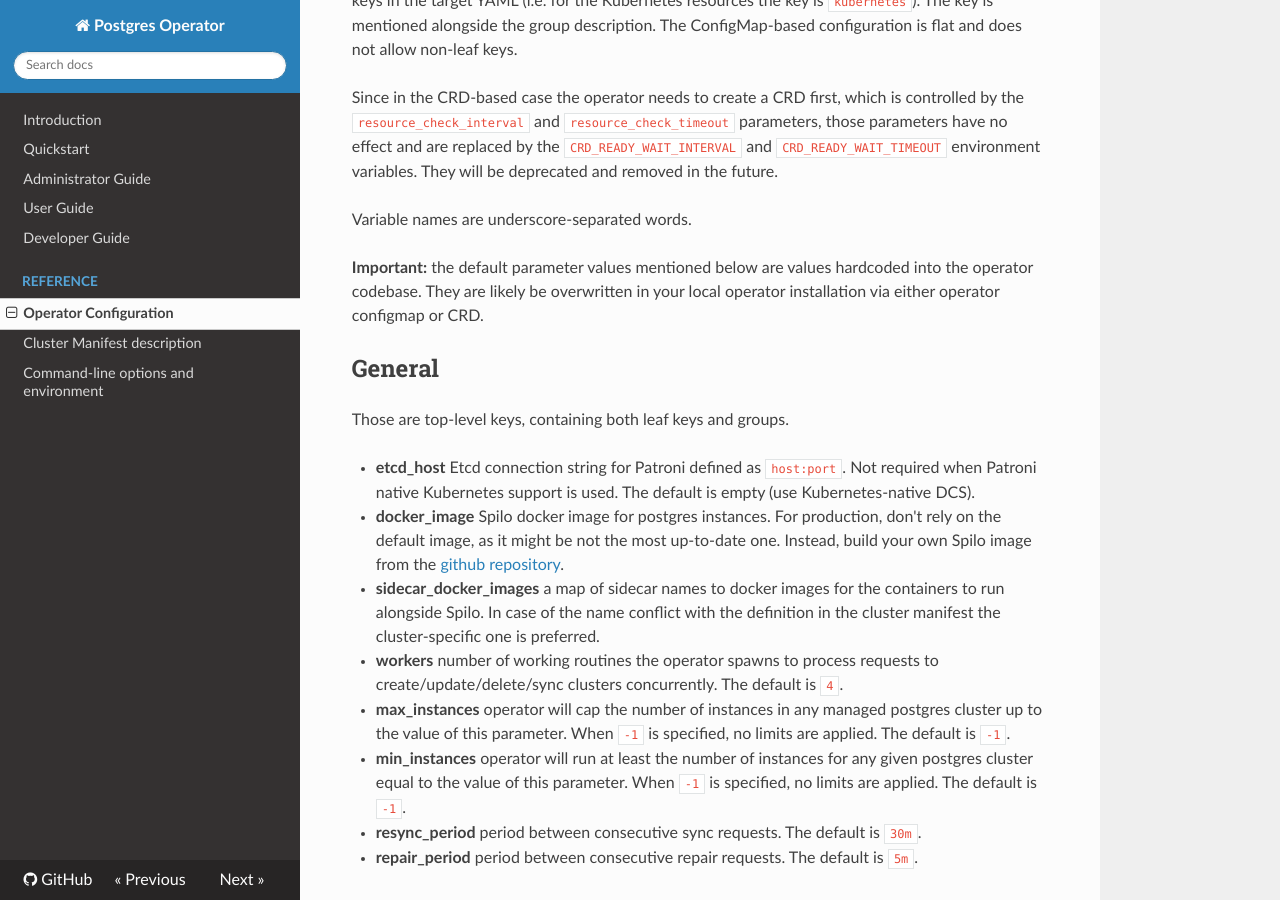
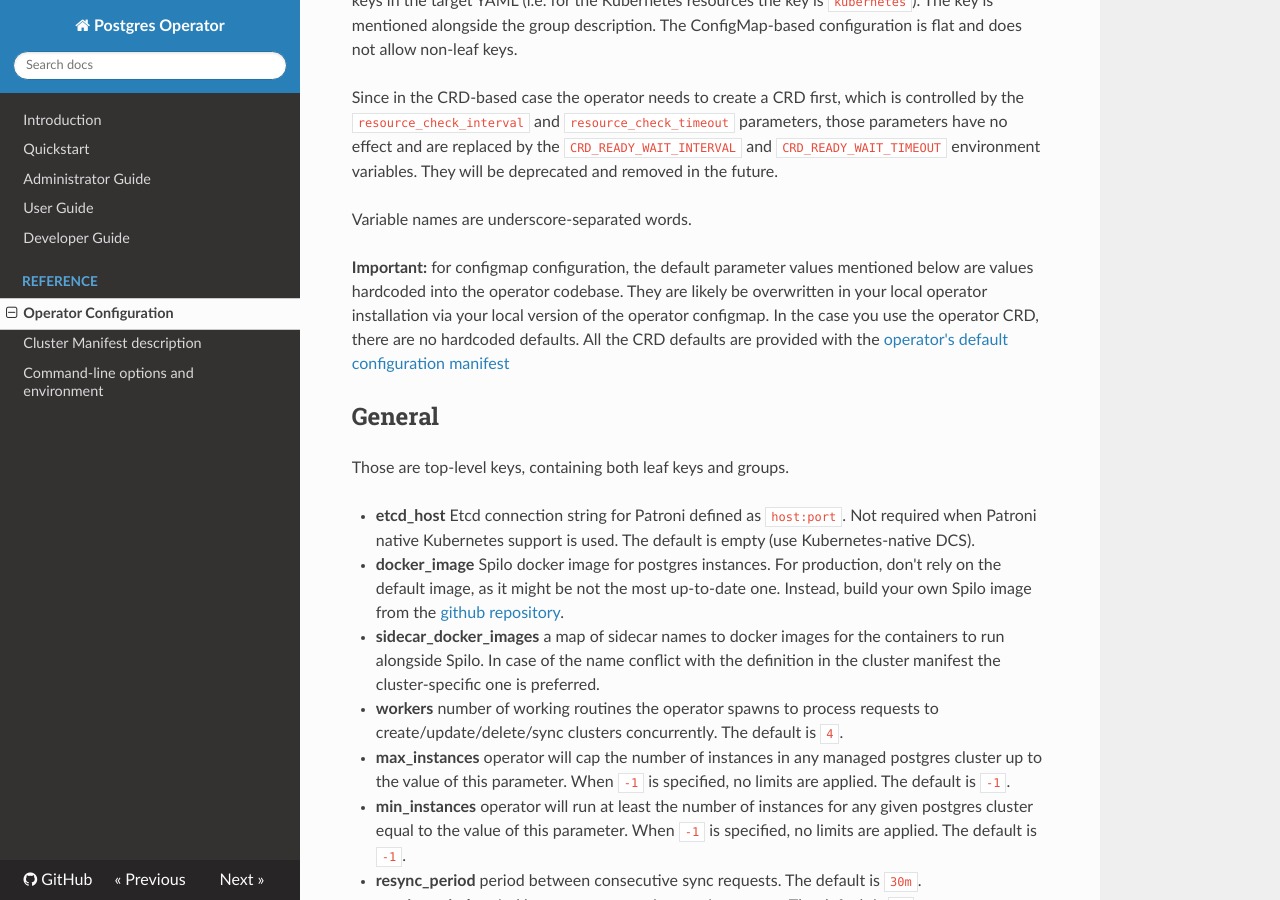
Before and after one commit to zalando/postgres-operator, an MkDocs documentation site: the page built from docs/reference/operator_parameters.md, in a window 1280 px wide and 900 px high, scrolled down 740 px. Built offline with MkDocs 1.6.1, drawn with Linux system fonts in a browser that asks for light colours; nearby versions of some CDN libraries; old or Windows-style settings are respelled for this version of MkDocs.

Commit message:
Update info on CRD defaults
Update info on CRD defaults

```diff
--- a/docs/reference/operator_parameters.md
+++ b/docs/reference/operator_parameters.md
@@ -45,7 +45,7 @@ They will be deprecated and removed in the future.
 
 Variable names are underscore-separated words.
 
-**Important:** the default parameter values mentioned below are values hardcoded into the operator codebase. They are likely be overwritten in your local operator installation via either operator configmap or CRD.
+**Important:** for configmap configuration, the default parameter values mentioned below are values hardcoded into the operator codebase. They are likely be overwritten in your local operator installation via your local version of the operator configmap.  In the case you use the operator CRD, there are no hardcoded defaults. All the CRD defaults are provided with the [operator's default configuration manifest](https://github.com/zalando-incubator/postgres-operator/blob/master/manifests/postgresql-operator-default-configuration.yaml)
 
 ## General
 
```
